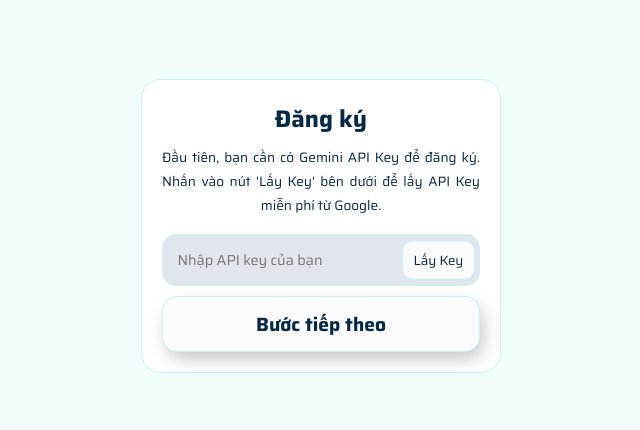
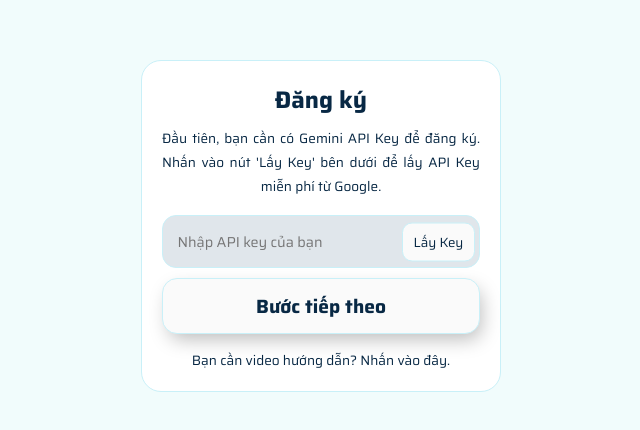
Before and after one commit to HoaqAnh/eMastery, a React (Vite) app in the folder frontend/: page /subscribe in a window 1280 px wide. Shown: the part 174-604 px from the top of the page, without its empty margins (319-959 px from the left). Built offline with nearby package versions, Linux system fonts and the light colour scheme; no server answers.

Commit message:
feat(subscribe): add video tutorial link to ApiKeySubmit; update input styling and improve layout

```diff
--- a/frontend/public/locales/en/translation.json
+++ b/frontend/public/locales/en/translation.json
@@ -7,6 +7,7 @@
     "loading": "Loading...",
     "next": "Next step",
     "confirm": "Confirm subscribe",
+    "tutorial": "Need a video tutorial? Click here.",
     "api": {
       "content": "To begin, you need a Gemini API Key to subscribe. Click the 'Get Key' button below to obtain a free API Key from Google.",
       "getKey": "Get Key",
--- a/frontend/public/locales/vi/translation.json
+++ b/frontend/public/locales/vi/translation.json
@@ -7,6 +7,7 @@
     "loading": "Đang tải...",
     "next": "Bước tiếp theo",
     "confirm": "Xác nhận đăng ký",
+    "tutorial": "Bạn cần video hướng dẫn? Nhấn vào đây.",
     "api": {
       "content": "Đầu tiên, bạn cần có Gemini API Key để đăng ký. Nhấn vào nút 'Lấy Key' bên dưới để lấy API Key miễn phí từ Google.",
       "getKey": "Lấy Key",
--- a/frontend/src/features/subscribe/components/ApiKeySubmit.tsx
+++ b/frontend/src/features/subscribe/components/ApiKeySubmit.tsx
@@ -23,6 +23,11 @@ const ApiKeySubmit = ({ onNext }: ApiKeySubmitProps): JSX.Element => {
 
   const handleGetKeyClickOpenInNewTab = () => {
     const targetUrl = "https://aistudio.google.com/app/apikey";
+    window.open(targetUrl, "_blank", "noopener,noreferrer");
+  };
+
+  const handleVideoTutorial = () => {
+    const targetUrl = "https://www.youtube.com/watch?v=6BRyynZkvf0";
     window.open(targetUrl, "_blank", "noopener,noreferrer");
   };
 
@@ -94,6 +99,9 @@ const ApiKeySubmit = ({ onNext }: ApiKeySubmitProps): JSX.Element => {
           {isLoading ? t("subscribe.loading") : t("subscribe.next")}
         </button>
       </div>
+      <p className="card__info-title" onClick={handleVideoTutorial}>
+        {t("subscribe.tutorial")}
+      </p>
     </div>
   );
 };
--- a/frontend/src/features/subscribe/components/ProfileSubmit.tsx
+++ b/frontend/src/features/subscribe/components/ProfileSubmit.tsx
@@ -56,7 +56,7 @@ const ProfileSubmit = (): JSX.Element => {
         <input
           id="age"
           type="number"
-          className="card__form input"
+          className="card__form input-number"
           placeholder={t("subscribe.profile.age")}
           value={age}
           onChange={(e) => {
--- a/frontend/src/styles/components/ProfilePopup.css
+++ b/frontend/src/styles/components/ProfilePopup.css
@@ -154,3 +154,8 @@
 .btn__profile-popup-save:hover {
   background-color: rgb(1, 94, 1);
 }
+
+.profile-popup__form-group input[type="number"]::-webkit-outer-spin-button,
+.profile-popup__form-group input[type="number"]::-webkit-inner-spin-button {
+  -webkit-appearance: none;
+}
--- a/frontend/src/styles/global.css
+++ b/frontend/src/styles/global.css
@@ -66,32 +66,30 @@ main {
   width: 5px;
 }
 
-/* 2. Phần nền của thanh cuộn (track) */
 ::-webkit-scrollbar-track {
   background: transparent;
   border-radius: 20px;
 }
 
-/* 3. Phần con trượt (thumb) */
 ::-webkit-scrollbar-thumb {
   background-color: var(--secondary);
   border-radius: 20px;
   border: 3px solid var(--background);
 }
 
-/* 4. Con trượt khi rê chuột vào */
 ::-webkit-scrollbar-thumb:hover {
   background-color: var(--primary);
 }
 
-/* 5. Ẩn các nút mũi tên lên/xuống */
 .chatbot__input-container textarea::-webkit-scrollbar-button {
   display: none;
 }
 
-/* Áp dụng cho Firefox */
 html {
-  /* scrollbar-color: <màu-con-trượt> <màu-nền-track>; */
   scrollbar-color: var(--secondary) transparent;
   scrollbar-width: thin;
 }
+
+button {
+  user-select: none;
+}
--- a/frontend/src/styles/pages/Subscribe.css
+++ b/frontend/src/styles/pages/Subscribe.css
@@ -79,8 +79,12 @@
   transition: all 0.3s;
 }
 
+.card__form.input-number {
+  padding: 0.5rem 1rem;
+}
+
 .card-form_input-key input {
-  padding: 1em 60px 1em 1em;
+  padding: 1em 85px 1em 1em;
 }
 
 .google-btn,
@@ -107,15 +111,10 @@
 }
 
 .google-btn {
-  padding: 0.4em 0.6em;
+  display: flex;
+  padding: 0.4em;
   background: transparent;
   border: none;
-}
-
-.google-btn:hover {
-  background-color: var(--primary);
-  padding: 0.4em;
-  padding-bottom: 0.2em;
 }
 
 .subscribe-btn {
@@ -203,7 +202,21 @@
 .card__form input[type="number"]::-webkit-outer-spin-button,
 .card__form input[type="number"]::-webkit-inner-spin-button {
   -webkit-appearance: none;
-  margin: 0;
+}
+
+.card__info-title {
+  cursor: pointer;
+  color: var(--card-foreground);
+  font-size: 0.85rem;
+  user-select: none;
+}
+
+.card__info-title:active {
+  color: #0077b8;
+}
+
+.card__info-title:active {
+  text-decoration: underline;
 }
 
 .card-form_input-key.apikey-error__input {
```
